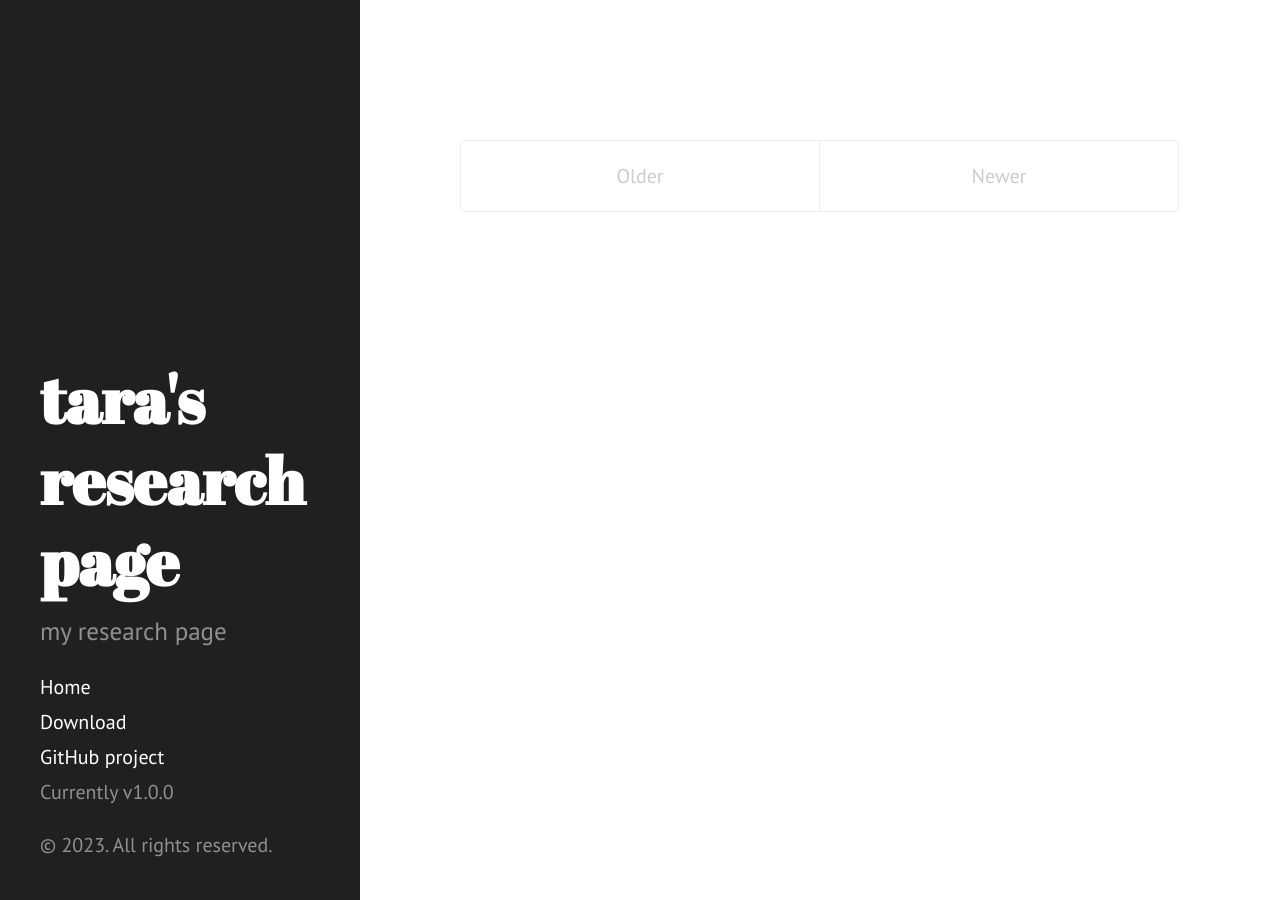
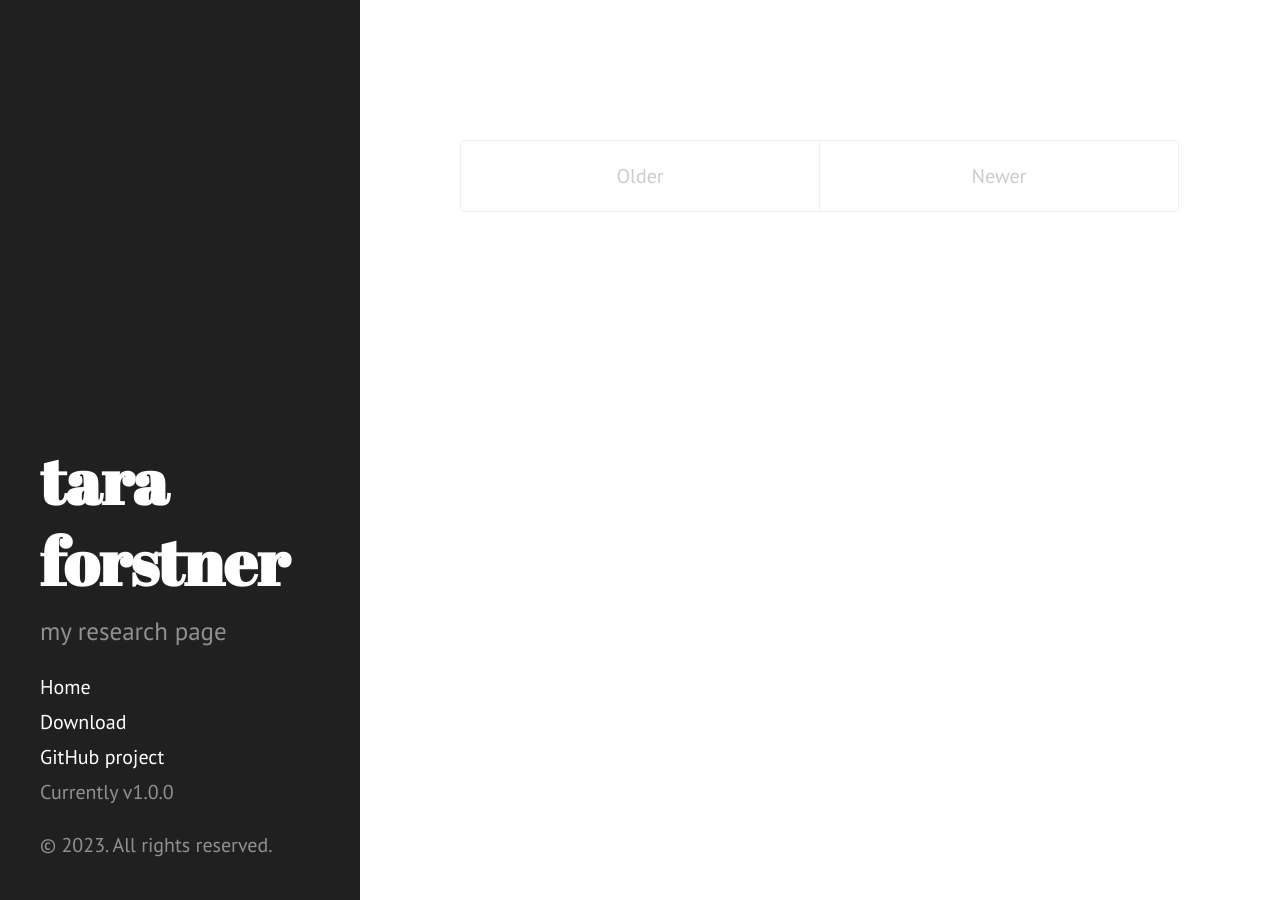
Before and after one commit to taraaubrey/taraaubrey.github.io, a Jekyll site: the page built from index.html, in a window 1280 px wide. Built offline with Jekyll 4.4.1, drawn with Linux system fonts in a browser that asks for light colours.

Commit message:
Update _config.yml

```diff
--- a/_config.yml
+++ b/_config.yml
@@ -1,5 +1,7 @@
 theme: jekyll-theme-minimal
-title: tara's research page
+# main title
+title: tara forstner
+# subtitle
 description: my research page
   # where [HELPER] is the name of the helper you are overriding.
 version:          1.0.0
```
